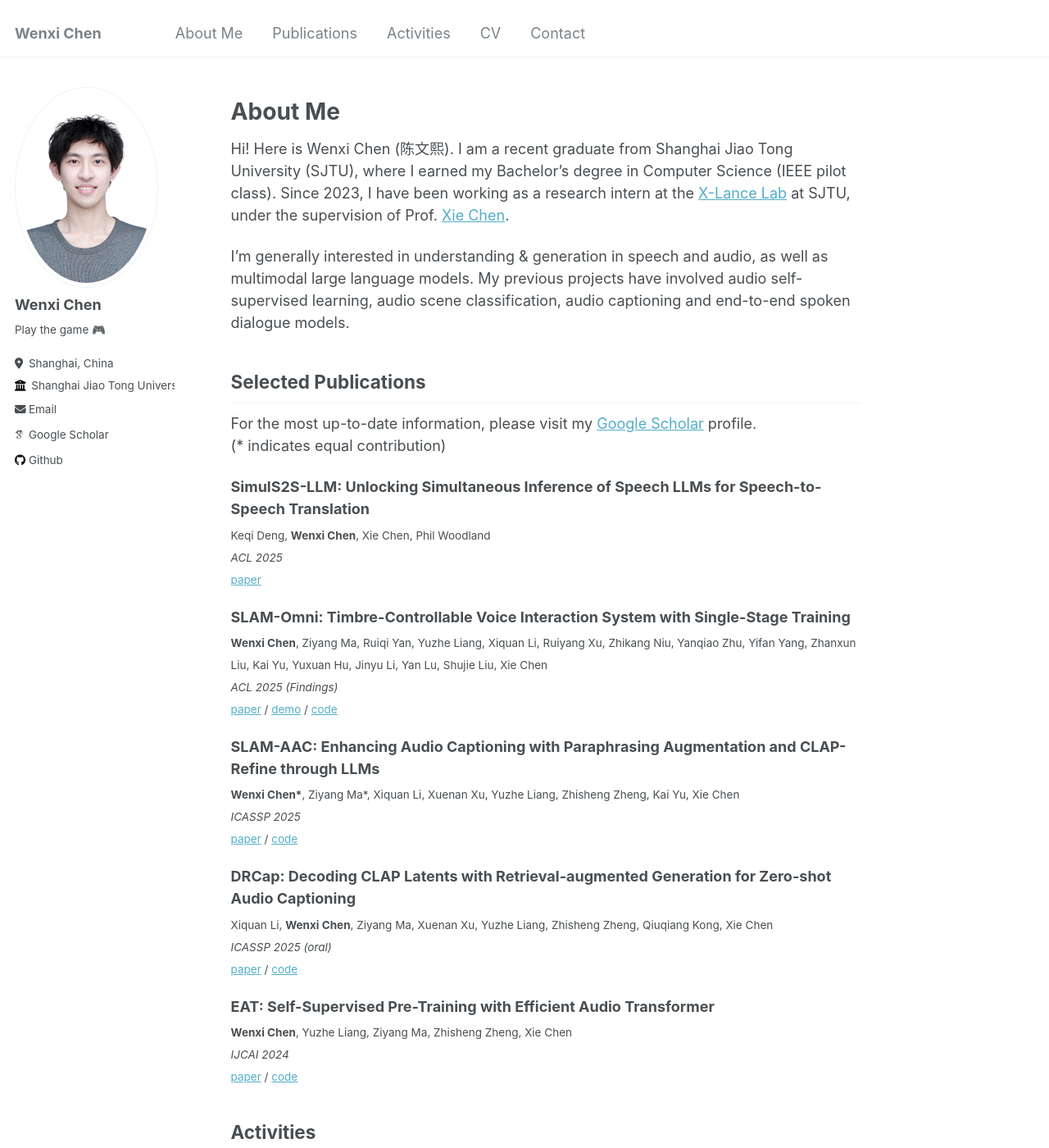
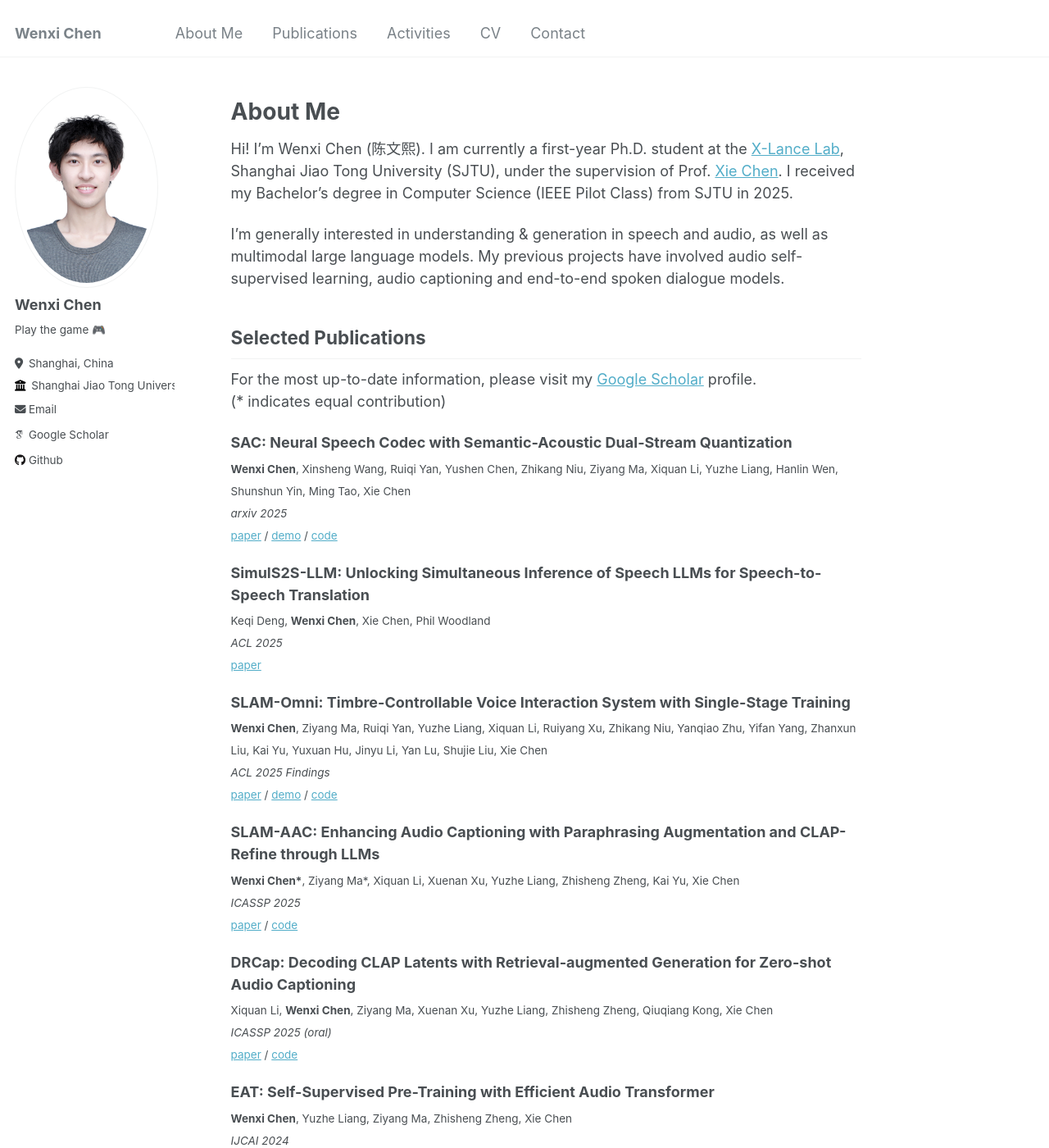
Before and after one commit to cwx-worst-one/cwx-worst-one.github.io, a Jekyll site: the page built from _pages/about.md, in a window 1280 px wide and 1400 px high. Shown: the whole window at 82% size. Built offline with Jekyll 4.4.1, drawn with Linux system fonts in a browser that asks for light colours; some web fonts are replaced; some of the changed text lies outside the part shown.

Commit message:
feat: update

```diff
--- a/_pages/about.md
+++ b/_pages/about.md
@@ -10,10 +10,10 @@ redirect_from:
 
 # About Me
 
-Hi! Here is Wenxi Chen (陈文熙). I am a recent graduate from Shanghai Jiao Tong University (SJTU), where I earned my Bachelor's degree in Computer Science (IEEE pilot class).  Since 2023, I have been working as a research intern at the [X-Lance Lab](https://x-lance.sjtu.edu.cn) at SJTU, under the supervision of Prof. [Xie Chen](https://chenxie95.github.io/).
+Hi! I’m Wenxi Chen (陈文熙). I am currently a first-year Ph.D. student at the [X-Lance Lab](https://x-lance.sjtu.edu.cn), Shanghai Jiao Tong University (SJTU), under the supervision of Prof. [Xie Chen](https://chenxie95.github.io/). I received my Bachelor's degree in Computer Science (IEEE Pilot Class) from SJTU in 2025.
 
 
-I'm generally interested in understanding & generation in speech and audio, as well as multimodal large language models. My previous projects have involved audio self-supervised learning, audio scene classification, audio captioning and end-to-end spoken dialogue models.
+I'm generally interested in understanding & generation in speech and audio, as well as multimodal large language models. My previous projects have involved audio self-supervised learning, audio captioning and end-to-end spoken dialogue models.
 
 
 <!-- ## Recent News
@@ -29,6 +29,11 @@ For the most up-to-date information, please visit my [Google Scholar](https://sc
 
 
 <!-- *Speech Translation* -->
+**SAC: Neural Speech Codec with Semantic-Acoustic Dual-Stream Quantization**\
+<sub>**Wenxi Chen**, Xinsheng Wang, Ruiqi Yan, Yushen Chen, Zhikang Niu, Ziyang Ma, Xiquan Li, Yuzhe Liang, Hanlin Wen, Shunshun Yin, Ming Tao, Xie Chen</sub>\
+<sub>*arxiv 2025*</sub>\
+<sub>[paper](https://arxiv.org/abs/2510.16841) / [demo](https://sac-codec.github.io/) / [code](https://github.com/Soul-AILab/SAC)</sub>
+
 **SimulS2S-LLM: Unlocking Simultaneous Inference of Speech LLMs for Speech-to-Speech Translation**\
 <sub>Keqi Deng, **Wenxi Chen**, Xie Chen, Phil Woodland</sub>\
 <sub>*ACL 2025*</sub>\
@@ -37,7 +42,7 @@ For the most up-to-date information, please visit my [Google Scholar](https://sc
 
 **SLAM-Omni: Timbre-Controllable Voice Interaction System with Single-Stage Training**\
 <sub>**Wenxi Chen**, Ziyang Ma, Ruiqi Yan, Yuzhe Liang, Xiquan Li, Ruiyang Xu, Zhikang Niu, Yanqiao Zhu, Yifan Yang, Zhanxun Liu, Kai Yu, Yuxuan Hu, Jinyu Li, Yan Lu, Shujie Liu, Xie Chen</sub>\
-<sub>*ACL 2025 (Findings)*</sub>\
+<sub>*ACL 2025 Findings*</sub>\
 <sub>[paper](https://arxiv.org/abs/2412.15649) / [demo](https://slam-omni.github.io/) / [code](https://github.com/X-LANCE/SLAM-LLM/tree/main/examples/s2s)</sub>
 
 
@@ -81,8 +86,8 @@ For the most up-to-date information, please visit my [Google Scholar](https://sc
 ### Experience
 Research Intern @ [Soul App](https://www.soulapp.cn/)
 Multimodal Interaction Group, Shanghai, China
+Advised by Dr. [Xinsheng Wang](https://xinshengwang.github.io/)
 <sub>*2025.07-CURRENT*</sub>
-<!-- Advised by Dr. [Shujie Liu](https://www.microsoft.com/en-us/research/people/shujliu/) -->
 
 Research Intern @ [Microsoft Research Asia (MSRA)](https://www.msra.cn/)
 General Artificial Intelligence Group & Speech Team, Beijing, China
```
Also changed, not shown: 1 other file.
